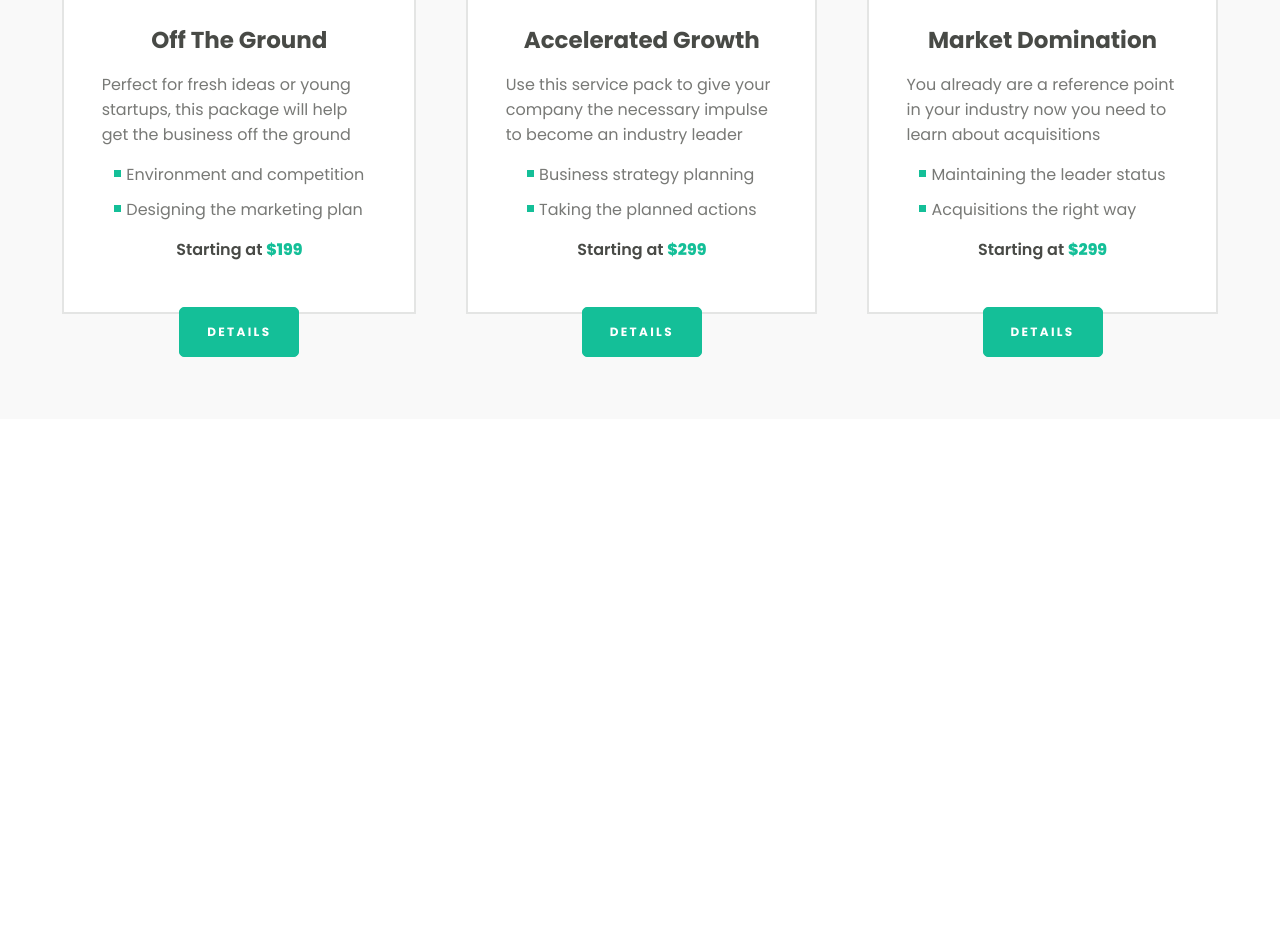
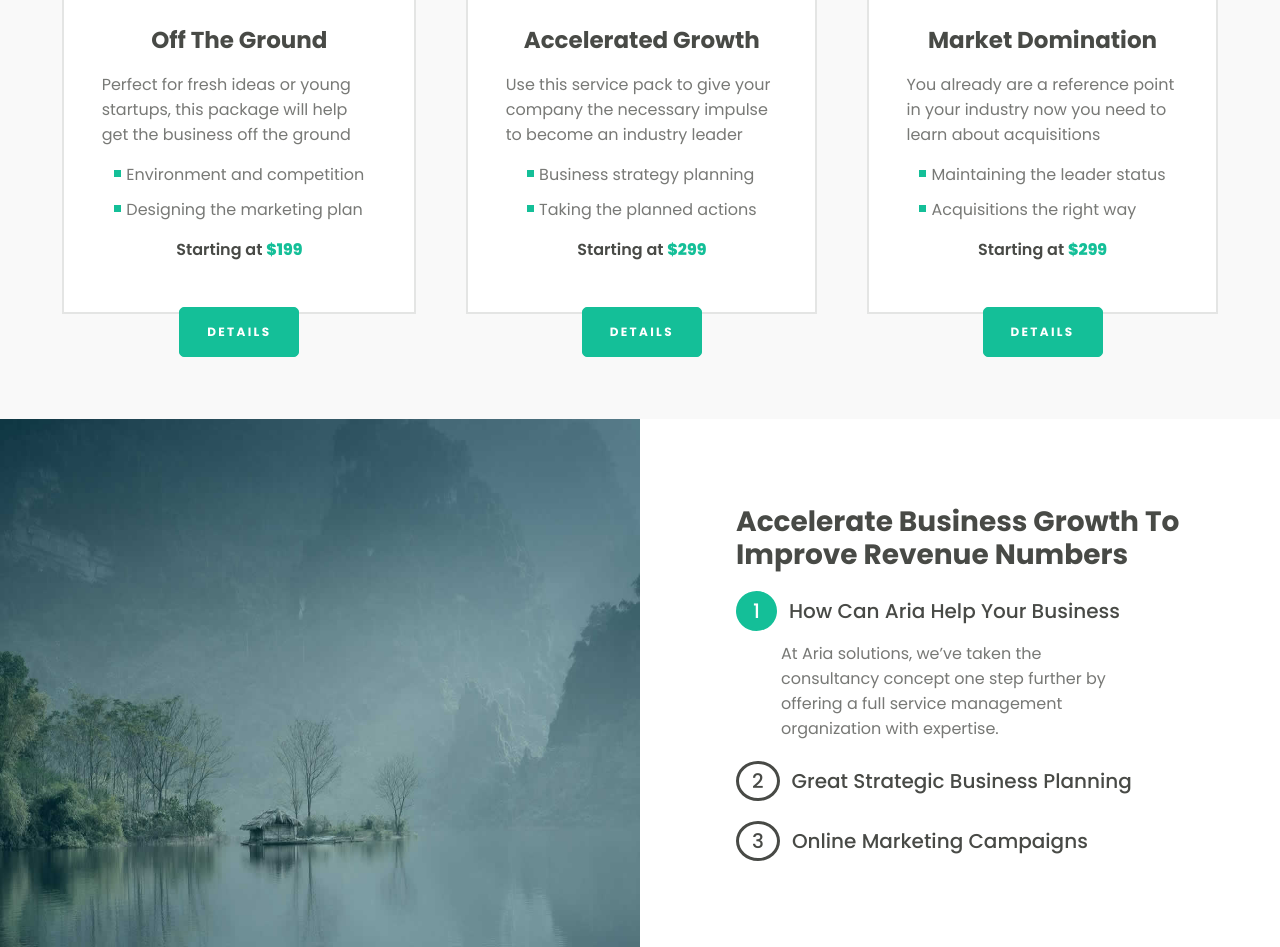
Before and after one commit to Namiranish/Aria, a plain HTML site: page index.html in a window 1280 px wide. Shown: the part 2181-3128 px from the top of the page. Before the commit the page ends 2600 px from the top, so only its background shows below. Drawn offline with Linux system fonts and the light colour scheme.

Commit message:
completed first part of the grid

```diff
--- a/index.html
+++ b/index.html
@@ -53,7 +53,7 @@
 
     <!-- //intoduction -->
 
-    <div class="intro" id="intro-section">
+    <div class="intro" id="intro-sectionn">
         <div class="details">
             <div>
             <p id="int">INTRO</p>
@@ -146,6 +146,24 @@
         </div>
     </div>
 
+    <!-- //grid-first-part -->
+
+    <div class="service-first-part">
+        <img src="img/river.jpg" alt="river-picture">
+        <div class="first-part-details">
+           <h1>Accelerate Business Growth To Improve Revenue Numbers</h1>
+
+           <ul>
+            <div id="ff">
+            <li> <span id="first-point">1</span> How Can Aria Help Your Business </li>
+           <p>At Aria solutions, we’ve taken the consultancy concept one step further by offering a full service management organization with expertise.</p>
+        </div>
+            <li><span class="number">2</span>Great Strategic Business Planning</li>
+            <li><span class="number">3</span>Online Marketing Campaigns</li>
+        </ul>
+
+        </div>
+    </div>
 </body>
 
 </html>
--- a/style.css
+++ b/style.css
@@ -7,10 +7,10 @@
     font-family: "Poppins", sans-serif;
 
 }
-
+/*
  html {
     scroll-behavior: smooth;
-  }
+  }  */
 
 
 
@@ -261,6 +261,7 @@
         }
         & > p{
             color: #14bf98;
+            font-size: 15px;
         }
 
     }
@@ -358,3 +359,101 @@
         background-color: white;
         color:#14bf98 ;
     }
+
+.service-first-part{
+   height: 66vh;
+   display: flex;
+
+   & > img{
+    height: 66vh;
+    width: 50%;
+
+   }
+}
+
+.first-part-details{
+    display: flex;
+    flex-direction: column;
+    justify-content: center;
+    margin: auto;
+    width: 35%;
+    gap: 20px;
+
+    & > h1{
+        color: #484a46;
+        font-size: 28px;
+        line-height: 33px;
+    }
+    & > ul{
+        display: flex;
+        flex-direction: column;
+        gap: 20px;
+        & > li{
+            display: flex;
+            align-items: center;
+            gap: 12px;
+            list-style: none;
+            color:#484a46;
+            font-size: 20px;
+            font-weight: 500;
+            & > span{
+                color:#484a46;
+            }
+        }
+        & > li:hover{
+            color: #14bf98;
+            cursor: pointer;
+        }
+
+         & > li:first-child{
+            color: #14bf98;
+         }
+
+    }
+}
+
+#first-point{
+    color: white;
+    background-color: #14bf98;
+    border: 3px solid #14bf98;
+    padding: 2px 14px;
+    border-radius: 100%;
+    font-size: 20px;
+    font-weight: 500;
+}
+
+.number{
+    border: 3px solid #484a46;
+    padding: 2px 13px;
+    border-radius: 100%;
+    font-size: 20px;
+    font-weight: 500;
+}
+
+.number:hover{
+            color: #14bf98;
+            cursor: pointer;
+            border: 3px solid #14bf98;
+        }
+
+#ff{
+    display: flex;
+    flex-direction: column;
+    gap: 10px;
+    & > li{
+        list-style: none;
+        font-size: 20px;
+        color: #484a46;
+        font-weight: 500;
+        display: flex;
+        align-items: center;
+        gap: 12px;
+
+    }
+
+    & > p{
+        width: 80%;
+        margin-left: 45px;
+        color: #484a46be;
+    }
+}
```
Also changed, not shown: img/forest.jpg (added), img/river.jpg (added).
